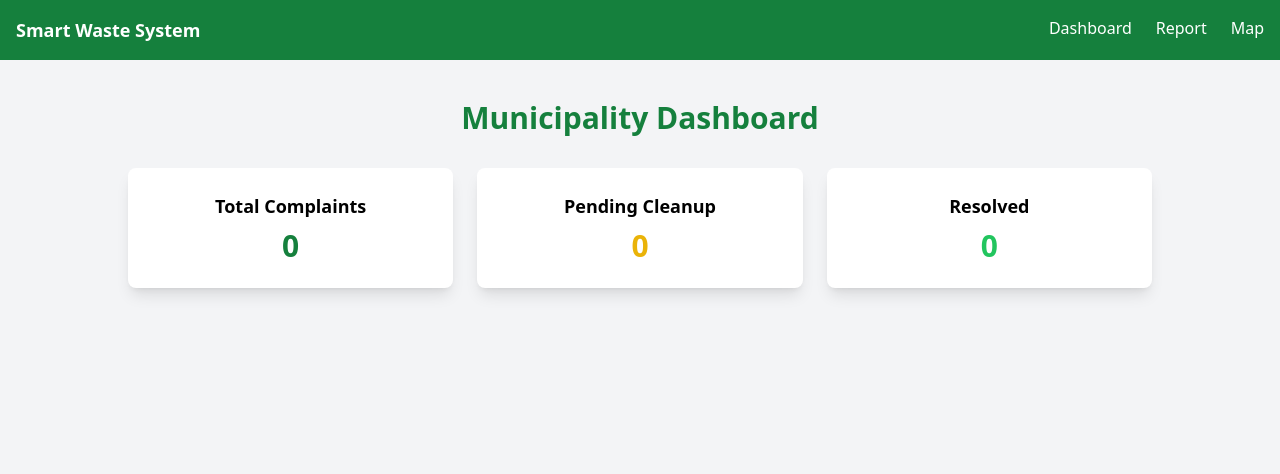
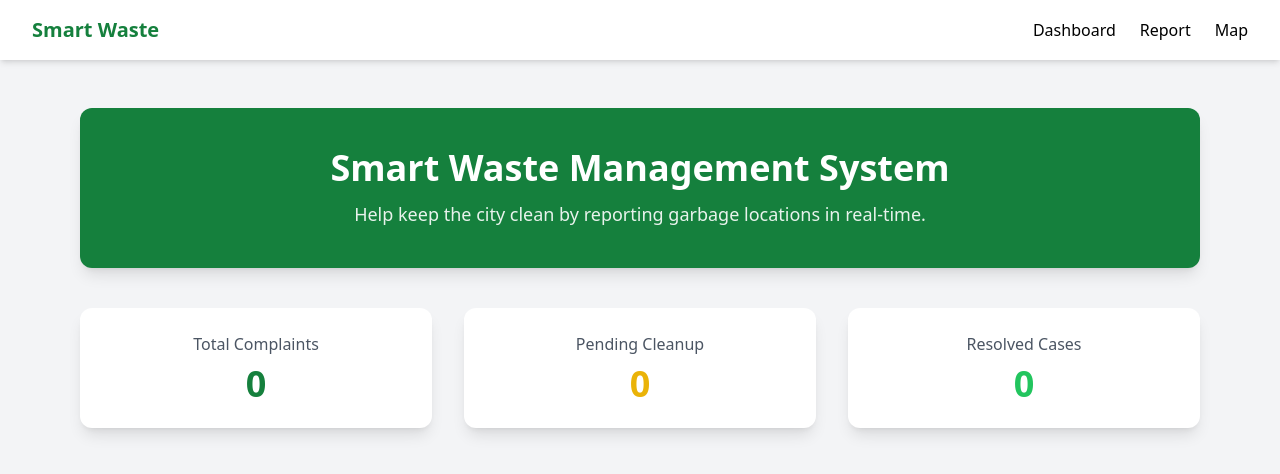
Before and after one commit to srushti-projects/smart-waste-system, a React (Create React App) app in the folder frontend/: page / in a window 1280 px wide. Shown: the top 474 px of the page. Built offline with nearby package versions, Linux system fonts and the light colour scheme.

Commit message:
Improved UI design

```diff
--- a/frontend/src/components/Navbar.js
+++ b/frontend/src/components/Navbar.js
@@ -2,19 +2,34 @@ import { Link } from "react-router-dom";
 
 function Navbar() {
   return (
-    <nav className="bg-green-700 text-white p-4 flex justify-between">
+    <nav className="bg-white shadow-md px-8 py-4 flex justify-between items-center">
 
-      <h1 className="font-bold text-lg">
-        Smart Waste System
+      <h1 className="text-xl font-bold text-green-700">
+        Smart Waste
       </h1>
 
-      <div className="space-x-6">
+      <div className="space-x-6 font-medium">
 
-        <Link to="/">Dashboard</Link>
+        <Link
+          to="/"
+          className="hover:text-green-700"
+        >
+          Dashboard
+        </Link>
 
-        <Link to="/report">Report</Link>
+        <Link
+          to="/report"
+          className="hover:text-green-700"
+        >
+          Report
+        </Link>
 
-        <Link to="/map">Map</Link>
+        <Link
+          to="/map"
+          className="hover:text-green-700"
+        >
+          Map
+        </Link>
 
       </div>
 
--- a/frontend/src/pages/Dashboard.js
+++ b/frontend/src/pages/Dashboard.js
@@ -3,33 +3,58 @@ function Dashboard({ reports }) {
   const totalReports = reports.length;
 
   return (
-    <div className="max-w-5xl mx-auto mt-10">
+    <div className="max-w-6xl mx-auto mt-12 px-4">
 
-      <h2 className="text-3xl font-bold text-center mb-8 text-green-700">
-        Municipality Dashboard
-      </h2>
+      {/* Hero Section */}
+      <div className="bg-green-700 text-white p-10 rounded-xl shadow-lg text-center mb-10">
 
-      <div className="grid grid-cols-1 md:grid-cols-3 gap-6">
+        <h1 className="text-4xl font-bold mb-3">
+          Smart Waste Management System
+        </h1>
 
-        <div className="bg-white p-6 rounded-lg shadow-lg text-center">
-          <h3 className="text-lg font-semibold mb-2">Total Complaints</h3>
-          <p className="text-3xl font-bold text-green-700">
+        <p className="text-lg opacity-90">
+          Help keep the city clean by reporting garbage locations in real-time.
+        </p>
+
+      </div>
+
+      {/* Stats Cards */}
+      <div className="grid grid-cols-1 md:grid-cols-3 gap-8">
+
+        <div className="bg-white p-6 rounded-xl shadow-lg text-center hover:shadow-xl transition">
+
+          <h3 className="text-gray-600 mb-2">
+            Total Complaints
+          </h3>
+
+          <p className="text-4xl font-bold text-green-700">
             {totalReports}
           </p>
+
         </div>
 
-        <div className="bg-white p-6 rounded-lg shadow-lg text-center">
-          <h3 className="text-lg font-semibold mb-2">Pending Cleanup</h3>
-          <p className="text-3xl font-bold text-yellow-500">
+        <div className="bg-white p-6 rounded-xl shadow-lg text-center hover:shadow-xl transition">
+
+          <h3 className="text-gray-600 mb-2">
+            Pending Cleanup
+          </h3>
+
+          <p className="text-4xl font-bold text-yellow-500">
             {totalReports}
           </p>
+
         </div>
 
-        <div className="bg-white p-6 rounded-lg shadow-lg text-center">
-          <h3 className="text-lg font-semibold mb-2">Resolved</h3>
-          <p className="text-3xl font-bold text-green-500">
+        <div className="bg-white p-6 rounded-xl shadow-lg text-center hover:shadow-xl transition">
+
+          <h3 className="text-gray-600 mb-2">
+            Resolved Cases
+          </h3>
+
+          <p className="text-4xl font-bold text-green-500">
             0
           </p>
+
         </div>
 
       </div>
--- a/frontend/src/pages/ReportWaste.js
+++ b/frontend/src/pages/ReportWaste.js
@@ -51,7 +51,7 @@ function ReportWaste({ addReport }) {
   };
 
   return (
-    <div className="max-w-xl mx-auto mt-10 bg-white p-8 rounded-lg shadow-lg">
+    <div className="max-w-xl mx-auto mt-10 bg-white p-8 rounded-xl shadow-xl">
       <h2 className="text-2xl font-bold text-green-700 mb-6">
         Report Garbage
       </h2>
```
